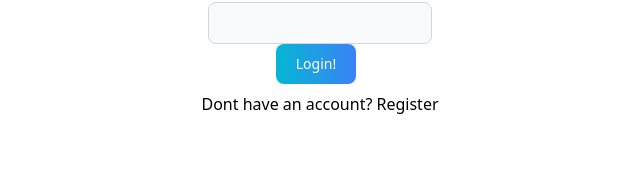
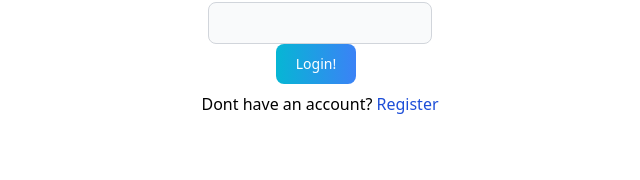
Before and after one commit to wowgr8/phrazel-frontend, a React (Create React App) app: page /Login in a window 1280 px wide. Shown: the part 120-300 px from the top of the page, without its empty margins (320-960 px from the left). Built offline with nearby package versions, Linux system fonts and the light colour scheme.

Commit message:
replace button with blue text

```diff
--- a/src/components/Login.js
+++ b/src/components/Login.js
@@ -137,7 +137,7 @@ function Login({userName,setUserName,userDataHandler}) {
             }}></input>
             <button type="submit" className="text-white bg-gradient-to-r from-cyan-500 to-blue-500 hover:bg-gradient-to-bl focus:ring-4 focus:outline-none focus:ring-cyan-300 dark:focus:ring-cyan-800 font-medium rounded-lg text-sm px-5 py-2.5 text-center mr-2 mb-2">Signup!</button>
           </form>
-          <button className="text-white bg-gradient-to-r from-cyan-500 to-blue-500 hover:bg-gradient-to-bl focus:ring-4 focus:outline-none focus:ring-cyan-300 dark:focus:ring-cyan-800 font-medium rounded-lg text-sm px-5 py-2.5 text-center mr-2 mb-2" onClick={toggleForm}>
+          <button className="ml-auto text-sm text-blue-700 hover:underline dark:text-blue-500" onClick={toggleForm}>
             Already have an account? Sign in{" "}
           </button>
         </>
@@ -156,7 +156,7 @@ function Login({userName,setUserName,userDataHandler}) {
             <button type="submit" className="text-white bg-gradient-to-r from-cyan-500 to-blue-500 hover:bg-gradient-to-bl focus:ring-4 focus:outline-none focus:ring-cyan-300 dark:focus:ring-cyan-800 font-medium rounded-lg text-sm px-5 py-2.5 text-center mr-2 mb-2">Login!</button>
           </form>
           <p id="message"></p>
-          <button onClick={toggleForm}>Dont have an account? Register </button>
+          <button onClick={toggleForm}>Dont have an account? <span className="text-blue-700 hover:underline dark:text-blue-500">Register</span>  </button>
         </>
       )}
     </div>
```
